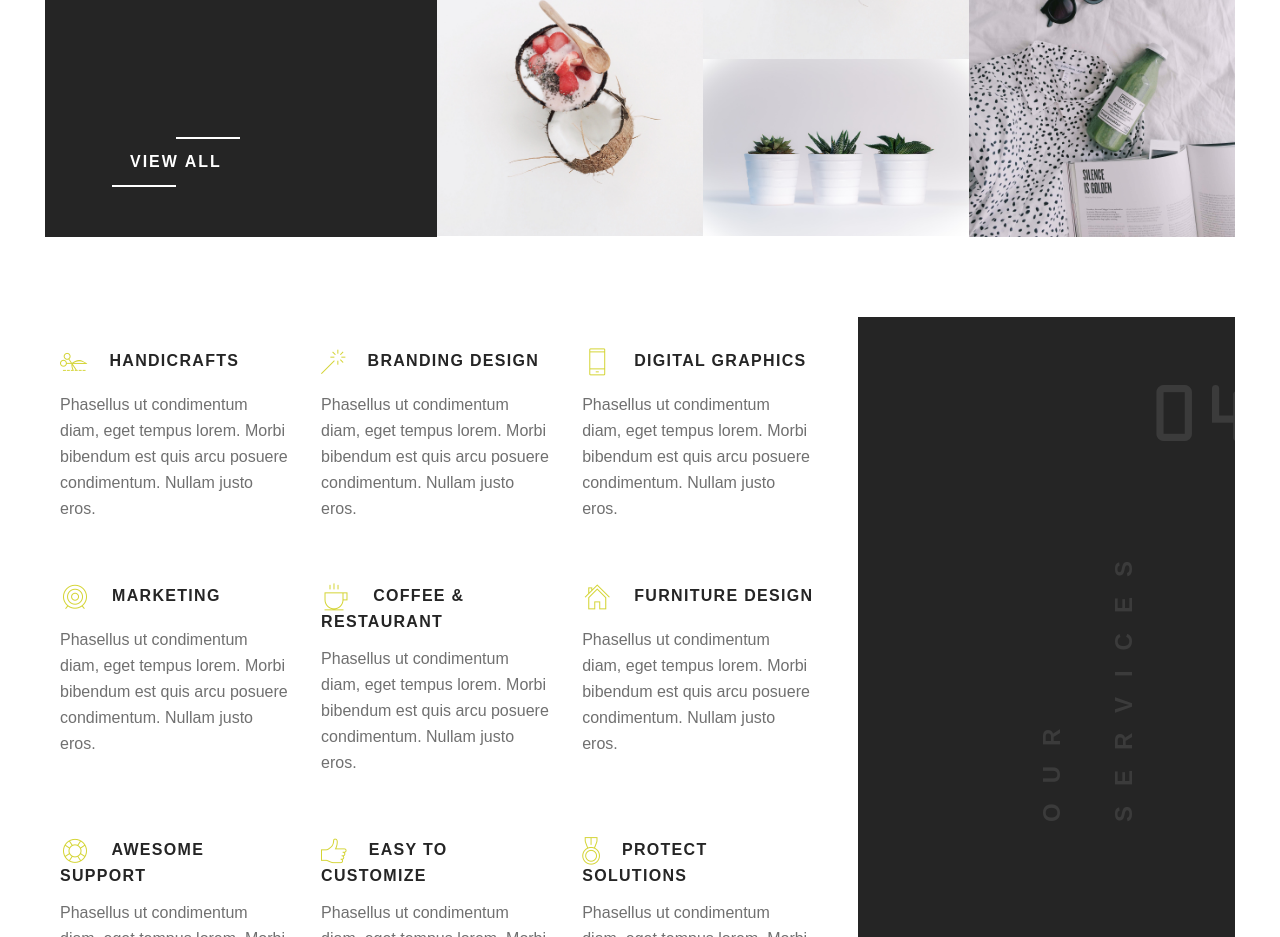
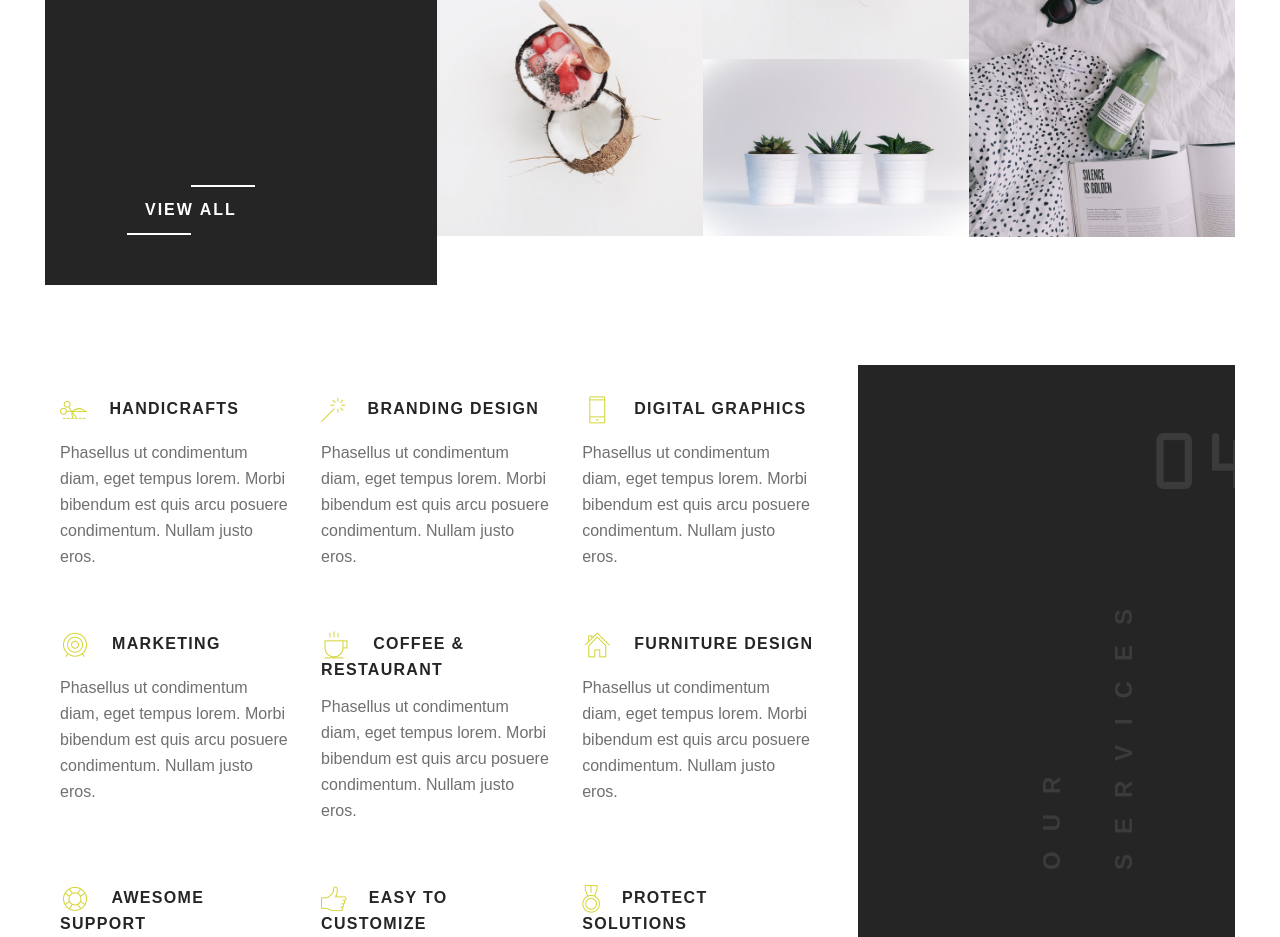
Before and after one commit to 1obanov/Eagleeyes, a website: page index.html in a window 1280 px wide. Shown: the part 2780-3717 px from the top of the page. Drawn offline with nearby package versions, Linux system fonts and the light colour scheme; a web font is replaced by a local one.

Commit message:
some changes

```diff
--- a/scss/_all.scss
+++ b/scss/_all.scss
@@ -769,10 +769,11 @@ body {
     }
 
     .button {
-        position: absolute;
-        left: 100px;
-        bottom: 50px;
-        right: auto !important;
+        position: relative !important;
+        right: 0 !important;
+        bottom: 0 !important;
+        display: inline-block;
+        margin: 400px 0 50px 100px;
     }
 
     #options {
@@ -1496,4 +1497,5 @@ body {
         }
     }
 }
+
 /* ---------------- End Footer  -----------------*/
--- a/scss/responsive/_responsive.scss
+++ b/scss/responsive/_responsive.scss
@@ -6,6 +6,12 @@
                     margin-right: 5px;
                 }
             }
+        }
+    }
+
+    #works {
+        .button {
+            margin: 375px 0 50px 100px;
         }
     }
 }
@@ -133,7 +139,7 @@
 
     #works {
         .title {
-            padding: 0 0 300px;
+            padding: 0;
             overflow: auto;
             height: 100%;
 
@@ -143,6 +149,10 @@
 
             .text-title {
                 display: none;
+            }
+
+            .button {
+                margin: 282px 0 50px 100px;
             }
         }
 
```
Also changed, not shown: css/main.css, css/responsive.css.
